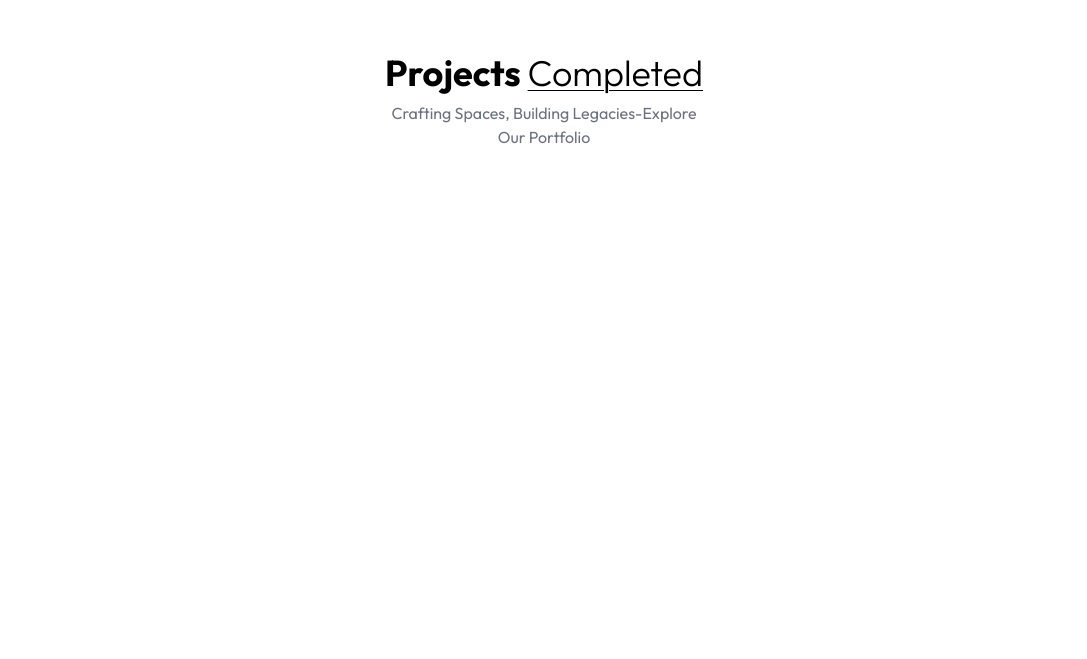
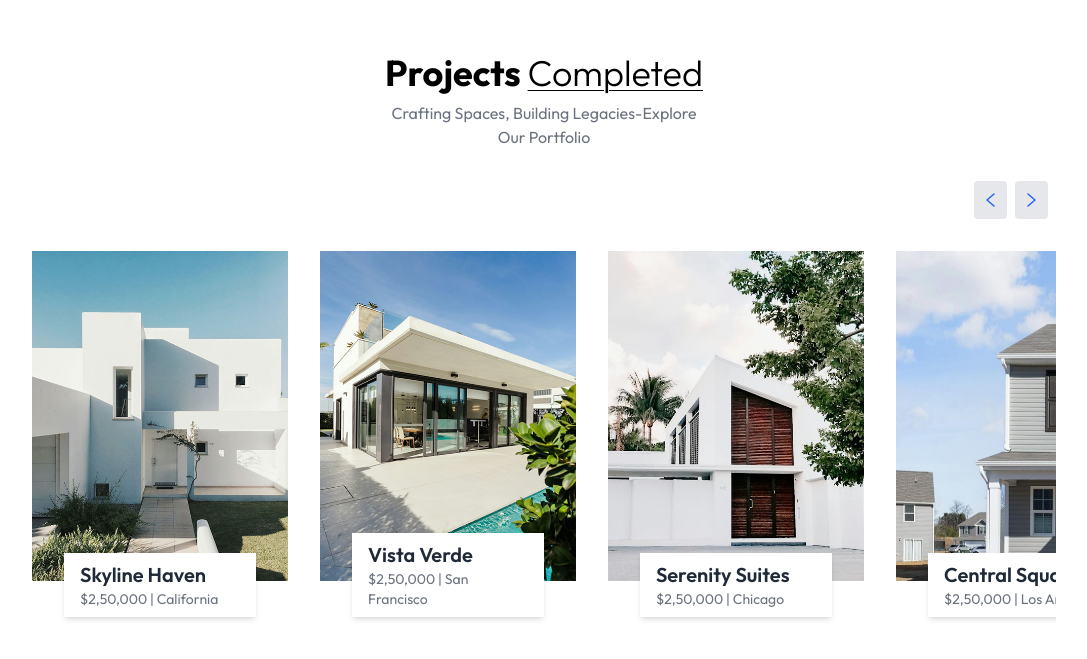
Before and after one commit to RizwanSiddiqui021/realestatewebsite, a React (Vite) app: page / in a window 1280 px wide. Shown: the part 1715-2374 px from the top of the page, without its empty margins (96-1183 px from the left). Before the commit the page ends 1992 px from the top, so only its background shows below. Built offline with nearby package versions, Linux system fonts and the light colour scheme.

Commit message:
completed the projects section

```diff
--- a/src/components/Projects.jsx
+++ b/src/components/Projects.jsx
@@ -1,4 +1,34 @@
+import { useState } from "react";
+import { assets, projectsData } from "../assets/assets";
+import { useEffect } from "react";
 const Projects = () => {
+  const [currentIndex, setCurrentIndex] = useState(0);
+  const [cardsToShow, setCardsToShow] = useState(1);
+
+  useEffect(() => {
+    const updateCardsToShow = () => {
+      if (window.innerWidth >= 1024) {
+        setCardsToShow(projectsData.length);
+      } else {
+        setCardsToShow(1);
+      }
+    };
+    updateCardsToShow();
+
+    window.addEventListener("resize", updateCardsToShow);
+    return () => window.removeEventListener("resize", updateCardsToShow);
+  }, []);
+
+  const nextProject = () => {
+    setCurrentIndex((prevIndex) => (prevIndex + 1) % projectsData.length);
+  };
+
+  const prevProject = () => {
+    setCurrentIndex((prevIndex) =>
+      prevIndex === 0 ? projectsData.length - 1 : prevIndex - 1
+    );
+  };
+
   return (
     <div
       className="container mx-auto px-6 py-4 pt-20 md:px-20 lg:px-32 my-20 w-full overflow-hidden"
@@ -14,6 +44,54 @@
       <p className="text-gray-500 max-w-80 text-center mb-8 mx-auto">
         Crafting Spaces, Building Legacies-Explore Our Portfolio
       </p>
+
+      {/* slider-buttons */}
+      <div className="flex justify-end items-center mb-8">
+        <button
+          onClick={prevProject}
+          className="p-3 bg-gray-200 rounded mr-2"
+          aria-label="Previous Project"
+        >
+          <img src={assets.left_arrow} alt="previous" />
+        </button>
+        <button
+          onClick={nextProject}
+          className="p-3 bg-gray-200 rounded mr-2"
+          aria-label="Next Project"
+        >
+          <img src={assets.right_arrow} alt="next" />
+        </button>
+      </div>
+
+      {/* project-slider-container */}
+      <div className="overflow-hidden">
+        <div
+          className="flex gap-8 transition-transform duration-500 ease-in-out"
+          style={{
+            transform: `translateX(-${(currentIndex * 100) / cardsToShow}%)`,
+          }}
+        >
+          {projectsData.map((project, index) => (
+            <div key={index} className="relative flex-shrink-0 w-full sm:w-1/4">
+              <img
+                className="w-full h-auto mb-14"
+                src={project.image}
+                alt={project.title}
+              />
+              <div className="absolute left-0 right-0 bottom-5 flex justify-center">
+                <div className="inline-block bg-white w-3/4 px-4 py-2 shadow-md">
+                  <h2 className="text-xl font-semibold text-gray-800">
+                    {project.title}
+                  </h2>
+                  <p className="text-gray-500 text-sm">
+                    {project.price} <span>|</span> {project.location}
+                  </p>
+                </div>
+              </div>
+            </div>
+          ))}
+        </div>
+      </div>
     </div>
   );
 };
```
